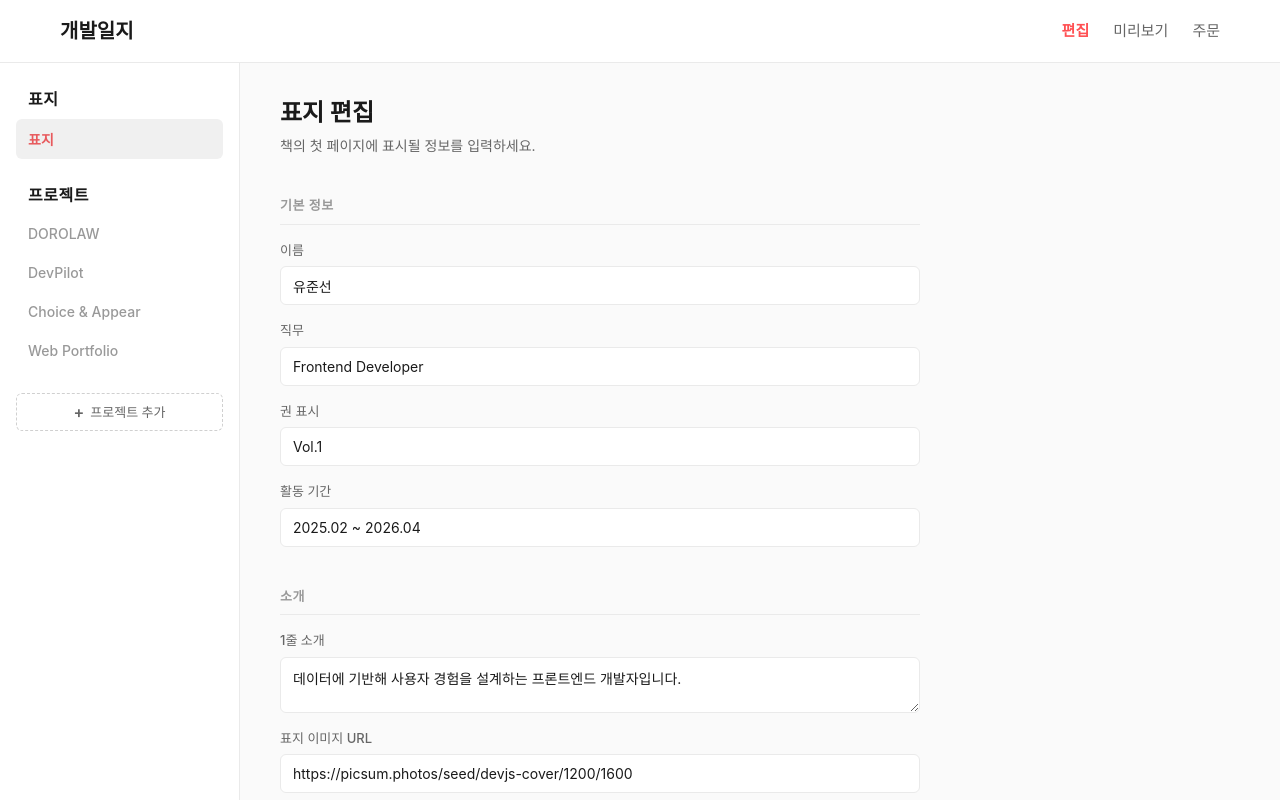
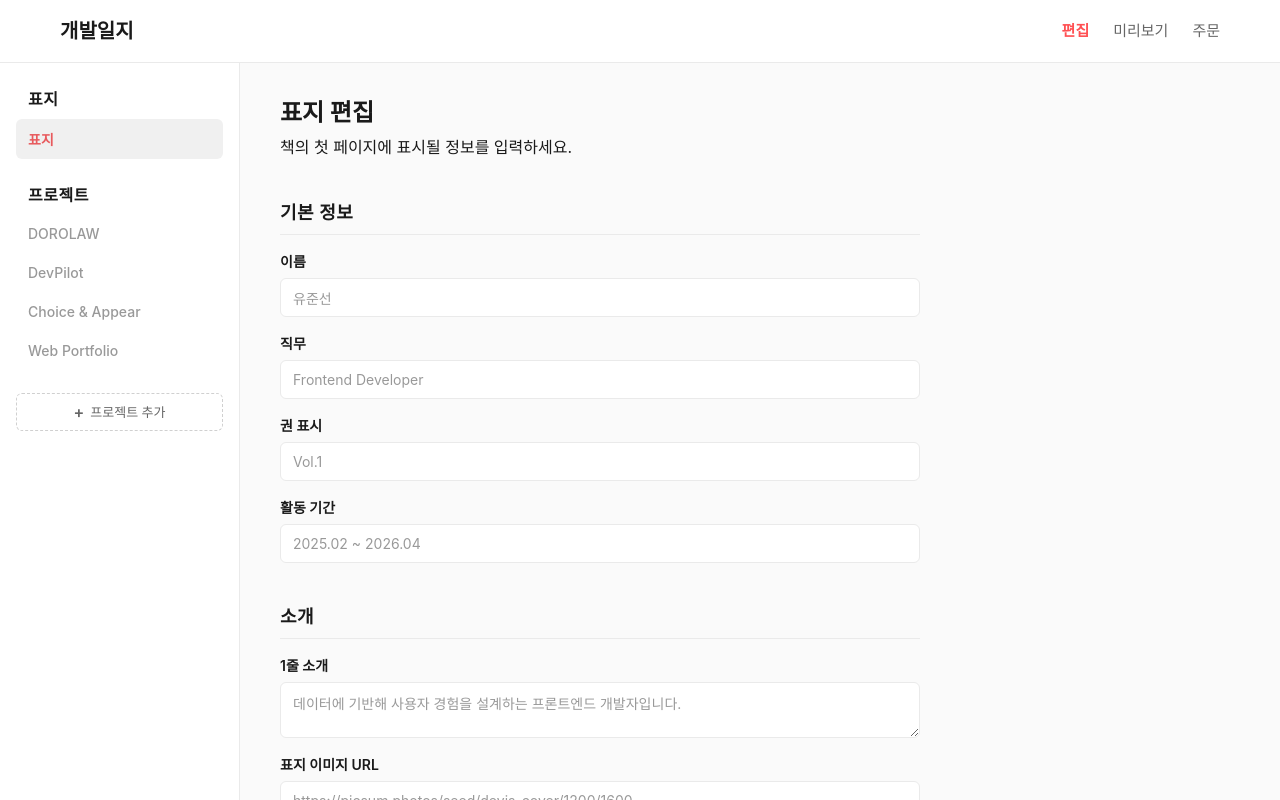
Before and after one commit to steepheno/My_Development_Log, a React (Vite) app in the folder frontend/: page /edit in a window 1280 px wide. Shown: the top 800 px of the page. Built offline with nearby package versions, Linux system fonts and the light colour scheme; a web font is replaced by a local one.

Commit message:
design: input, textarea 글자색 변경
- placeholder로 렌더링되는 기본값 색상 변경
- 검정색 -> 회색 계열로 수정

```diff
--- a/frontend/src/components/edit/CoverEditor.module.scss
+++ b/frontend/src/components/edit/CoverEditor.module.scss
@@ -22,8 +22,8 @@
 
 .subtitle {
   margin: 0;
-  font-size: 14px;
-  color: $color-text-secondary;
+  font-size: 16px;
+  color: $color-text-primary;
 }
 
 .section {
@@ -36,9 +36,9 @@
   margin: 0;
   padding-bottom: 8px;
   border-bottom: 1px solid $color-border;
-  font-size: 13px;
+  font-size: 18px;
   font-weight: 600;
-  color: $color-text-tertiary;
+  color: $color-text-primary;
   text-transform: uppercase;
   letter-spacing: 0.5px;
 }
@@ -50,9 +50,9 @@
 }
 
 .label {
-  font-size: 13px;
-  font-weight: 500;
-  color: $color-text-secondary;
+  font-size: 14px;
+  font-weight: 600;
+  color: $color-text-primary;
 }
 
 .input {
@@ -62,7 +62,7 @@
   border-radius: 6px;
   background-color: $color-bg-primary;
   font-size: 14px;
-  color: $color-text-primary;
+  color: $color-text-tertiary;
   transition:
     border-color 0.15s,
     box-shadow 0.15s;
@@ -89,7 +89,7 @@
   border-radius: 6px;
   background-color: $color-bg-primary;
   font-size: 14px;
-  color: $color-text-primary;
+  color: $color-text-tertiary;
   font-family: inherit;
   resize: vertical;
   transition:
@@ -126,7 +126,7 @@
   background-color: $color-bg-secondary;
   max-width: 200px;
   max-height: 267px;
-  aspect-ratio: 3 / 4;  // 3:4 세로형 미리보기 (표지)
+  aspect-ratio: 3 / 4; // 3:4 세로형 미리보기 (표지)
 }
 
 .previewImage {
```
